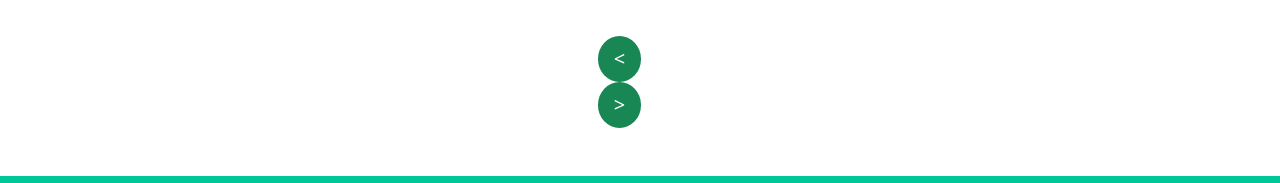
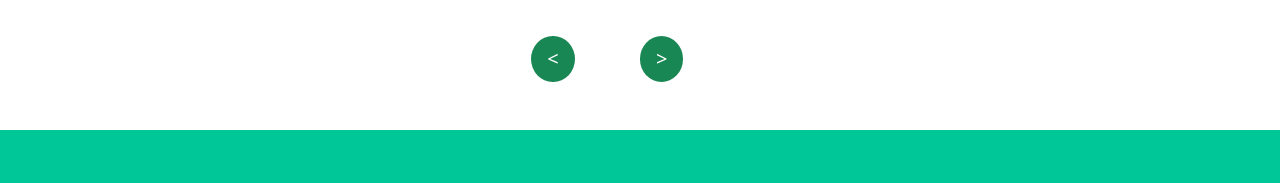
Before and after one commit to Zeeshan-success/Animated-Landing-page-with-gsap-1, a plain HTML site: page index.html in a window 1280 px wide. Shown: the part 4356-4539 px from the top of the page. Drawn offline with nearby package versions, Linux system fonts and the light colour scheme.

Commit message:
fixing bugges 10

```diff
--- a/index.html
+++ b/index.html
@@ -21,6 +21,9 @@
     />
   </head>
   <body>
+    <div class="smoothwraper">
+      <div class="smoothcontainer">
+        </div>
     <div class="container  nav-bar" id="navBar">
       <div class="row py-3">
         <div class="col-4 d-flex justify-content-between nav-item">
@@ -416,13 +419,17 @@
         </div>
       </div>
       <div class="row my-5 d-flex justify-content-center">
-        <div class="col-1">
-          <button class="btn-lg btn-success rounded-circle mr-2 border-0">
+        <div class="col-1 g-0">
+          <button class="btn-lg btn-success rounded-circle  border-0">
             <span><</span>
           </button>
-          <button class="btn-lg btn-success rounded-circle ml-2 border-0">
+
+        </div>
+        <div class="col-1 g-0">
+          <button class="btn-lg btn-success rounded-circle  border-0">
             <span>></span>
           </button>
+
         </div>
       </div>
     </div>
@@ -736,11 +743,14 @@
 
 
     </div>
+      </div>
+
 
 
 
     <script src="https://cdnjs.cloudflare.com/ajax/libs/gsap/3.12.5/gsap.min.js" ></script>
     <script src="https://cdnjs.cloudflare.com/ajax/libs/gsap/3.12.5/ScrollTrigger.min.js" ></script>
+
     <script src="index.js"></script>
   </body>
 </html>
--- a/index.js
+++ b/index.js
@@ -1,5 +1,3 @@
-gsap.registerPlugin(ScrollTrigger);
-
 const tl = gsap.timeline();
 
 tl.from("#navBar img", {
```
